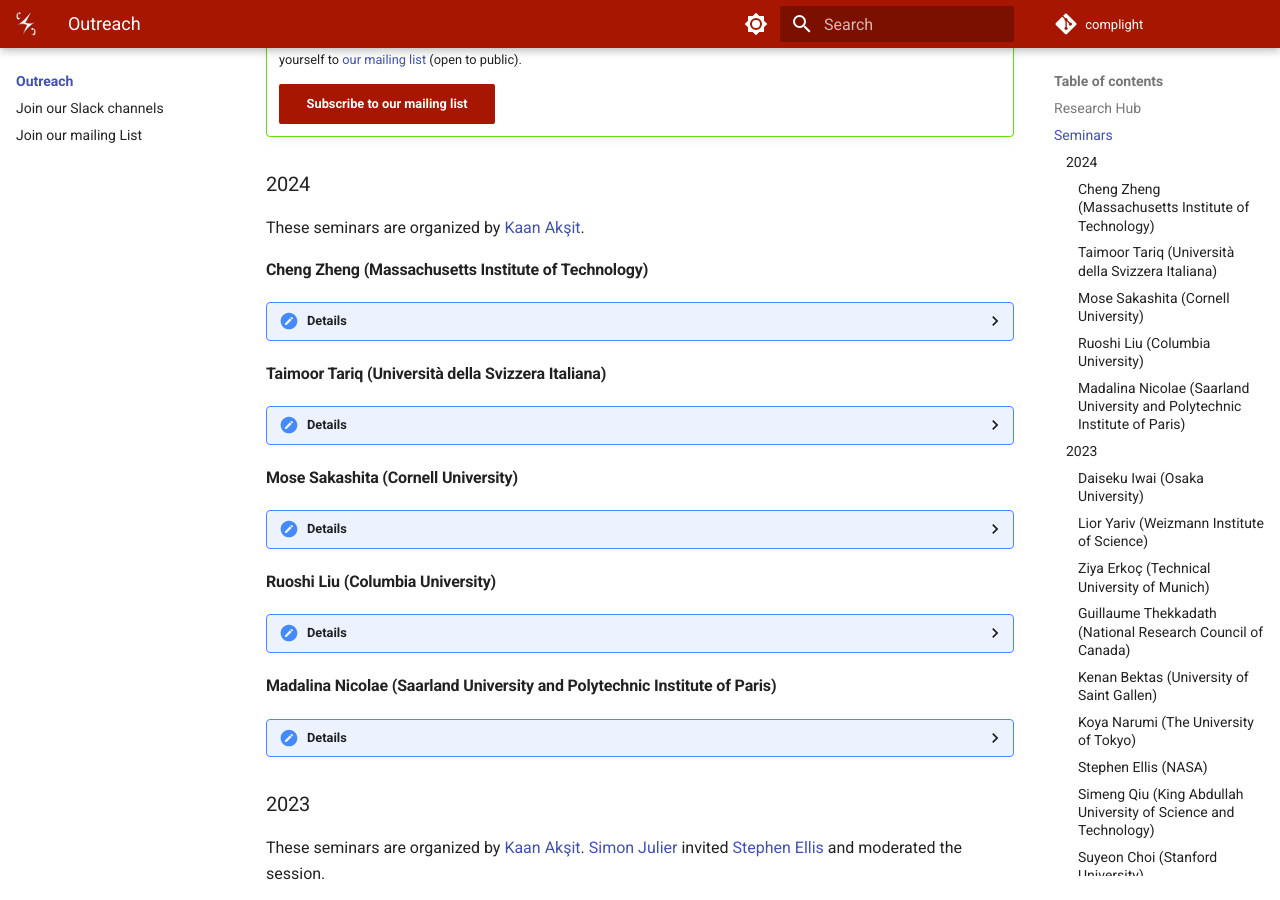
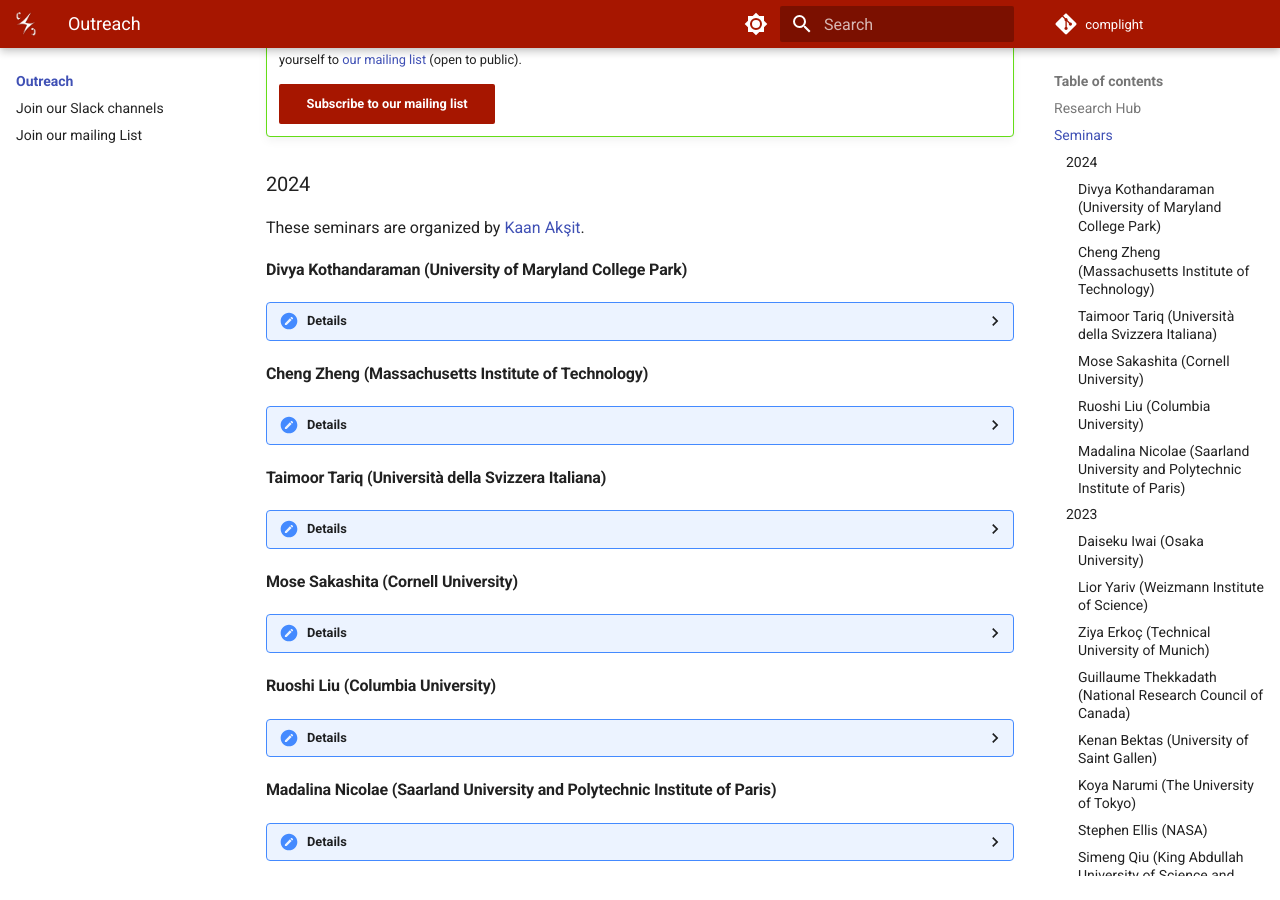
Before and after one commit to complight/complight.github.io, an MkDocs documentation site: the page built from docs/outreach/index.md, in a window 1280 px wide and 900 px high, scrolled down 1017 px. Built offline with MkDocs 1.6.1 and Material for MkDocs 9.7.7, drawn with Linux system fonts in a browser that asks for light colours.

Commit message:
Updating the outreach page.

```diff
--- a/docs/outreach/index.md
+++ b/docs/outreach/index.md
@@ -34,6 +34,18 @@ Overall, seminars are a blend of internal and external presenters.
 
 ### 2024
 These seminars are organized by [Kaan Akşit](https://kaanaksit.com).
+
+
+#### Divya Kothandaraman (University of Maryland College Park)
+??? Details
+    **Date:**
+    13th March 2024
+
+    **Presenter:** [Divya Kothandaraman](https://divyakraman.github.io/), PhD student at the University of Maryland College Park
+
+    **Title:** Text Controlled Aerial-View Synthesis from a Single Image using Diffusion Models
+
+    **Watch:** [Recording (Password protected)](https://liveuclac-my.sharepoint.com/:v:/r/personal/ucackak_ucl_ac_uk/Documents/Recordings/Dibya%20Kothandaraman,%20University%20of%20Maryland%20College%20Par-20240313_160406-Meeting%20Recording.mp4?csf=1&web=1&e=phzgIz&nav=eyJyZWZlcnJhbEluZm8iOnsicmVmZXJyYWxBcHAiOiJTdHJlYW1XZWJBcHAiLCJyZWZlcnJhbFZpZXciOiJTaGFyZURpYWxvZy1MaW5rIiwicmVmZXJyYWxBcHBQbGF0Zm9ybSI6IldlYiIsInJlZmVycmFsTW9kZSI6InZpZXcifX0%3D)
 
 
 #### Cheng Zheng (Massachusetts Institute of Technology)
```
